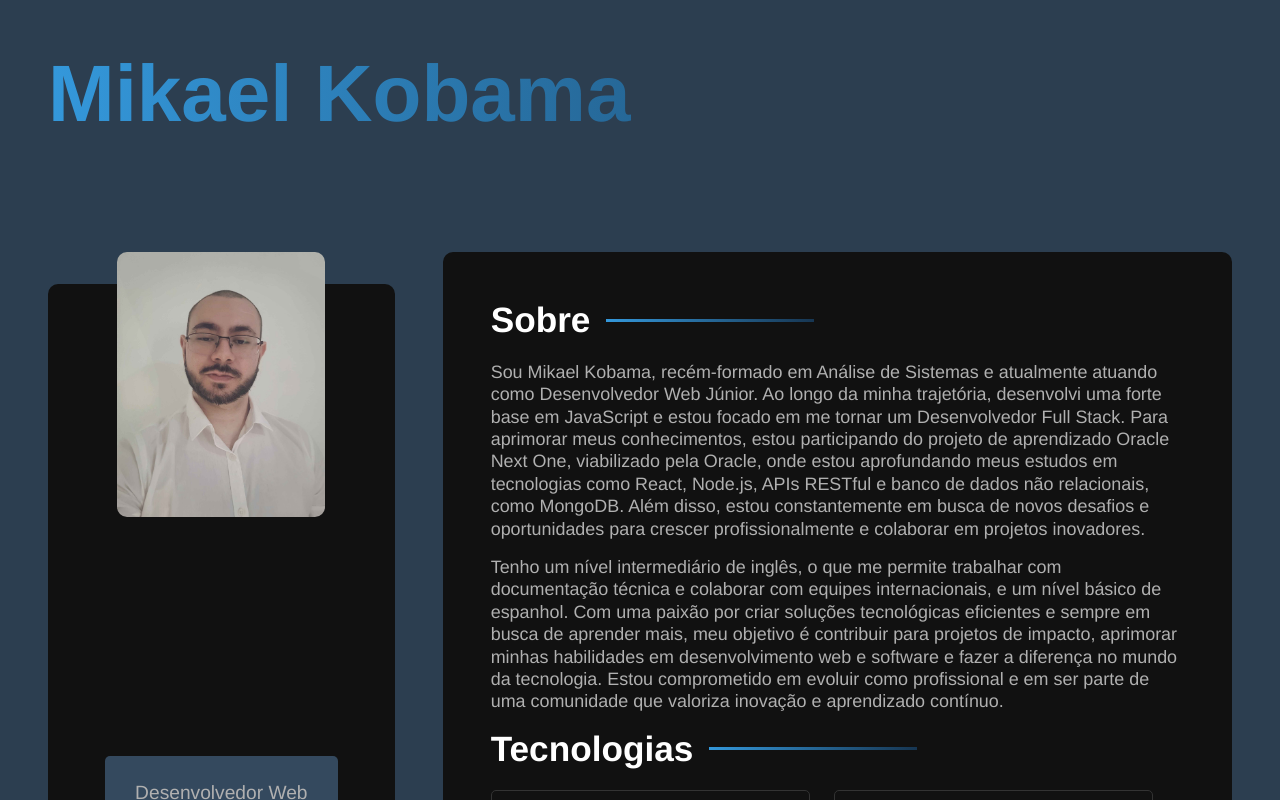
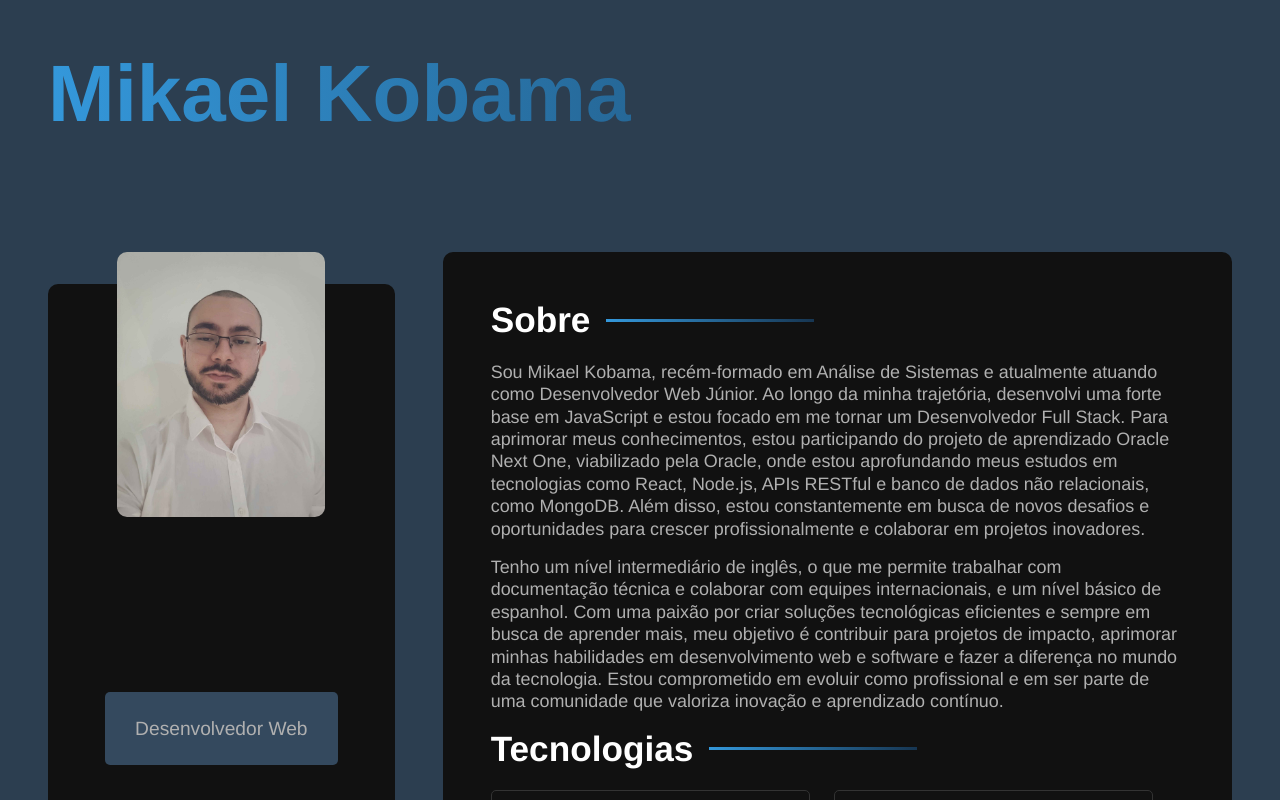
Before and after one commit to Mikael-Kobama/portfolio-react, a React (Vite) app: page / in a window 1280 px wide. Shown: the top 800 px of the page. Built offline with nearby package versions, Linux system fonts and the light colour scheme.

Commit message:
update 3.3 vercel

```diff
--- a/src/styles/components/sidebar.sass
+++ b/src/styles/components/sidebar.sass
@@ -26,7 +26,7 @@ img
   color: variables.$text-color-secondary
   background-color: variables.$bg-color-secondary
   border-radius: variables.$card-border-radius
-  margin-top: 28rem // Diminui a margem superior para deixar o título mais próximo da imagem
+  margin-top: 24rem // Diminui a margem superior para deixar o título mais próximo da imagem
   padding: 1.6rem 1.9rem
 
 .btn
```
